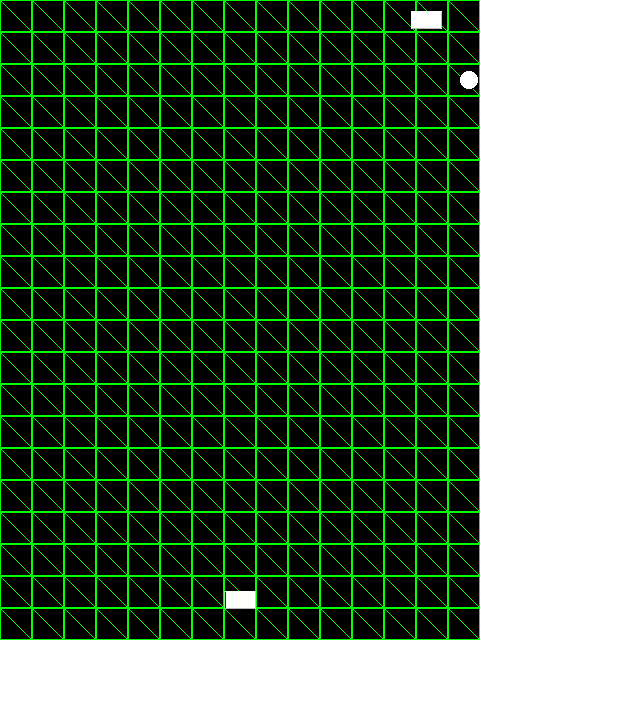
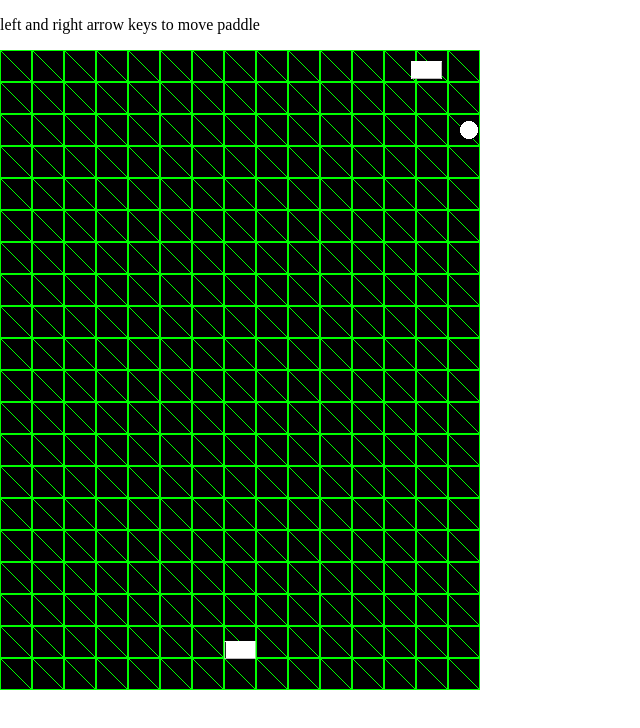
Before and after one commit to bubblemanss/CurvePong, a plain HTML site: page index.html in a window 1280 px wide. Shown: the whole page, without its empty margins (0-640 px from the left). Drawn offline with Linux system fonts and the light colour scheme; animation ran at ten frames a second.

Commit message:
base instructions

```diff
--- a/index.html
+++ b/index.html
@@ -2,7 +2,7 @@
 <html lang="en">
 <head>
     <meta charset="UTF-8" />
-    <title>Phaser - Making your first game, part 9</title>
+    <title>Curve Pong</title>
     <script type="text/javascript" src="js/phaser.min.js"></script>
     <style type="text/css">
         body {
@@ -140,5 +140,7 @@
 
 </script>
 
+<p>left and right arrow keys to move paddle</p>
+
 </body>
 </html>
```
